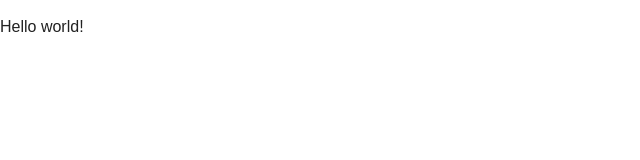
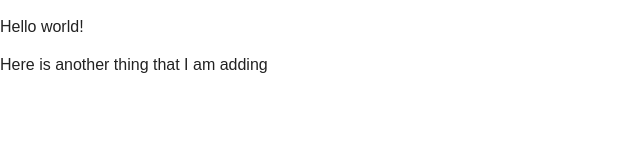
Before and after one commit to zoemdt/rmk-template, a plain HTML site: page index.html in a window 1280 px wide. Shown: the whole page, without its empty margins (0-640 px from the left). Drawn offline with nearby package versions, Linux system fonts and the light colour scheme.

Commit message:
More additions to index.html

```diff
--- a/index.html
+++ b/index.html
@@ -2,7 +2,7 @@
 <html class="no-js">
     <head>
         <meta charset="utf-8">
-        <title></title>
+        <title>Zoe was here</title>
         <meta name="viewport" content="width=device-width, initial-scale=1">
         <link rel="stylesheet" href="css/normalize.css">
         <link rel="stylesheet" href="css/main.css">
@@ -10,6 +10,7 @@
     </head>
     <body>
         <p>Hello world!</p>
+        <p>Here is another thing that I am adding</p>
 
         <script src="https://ajax.googleapis.com/ajax/libs/jquery/1.11.3/jquery.min.js"></script>
     </body>
```
